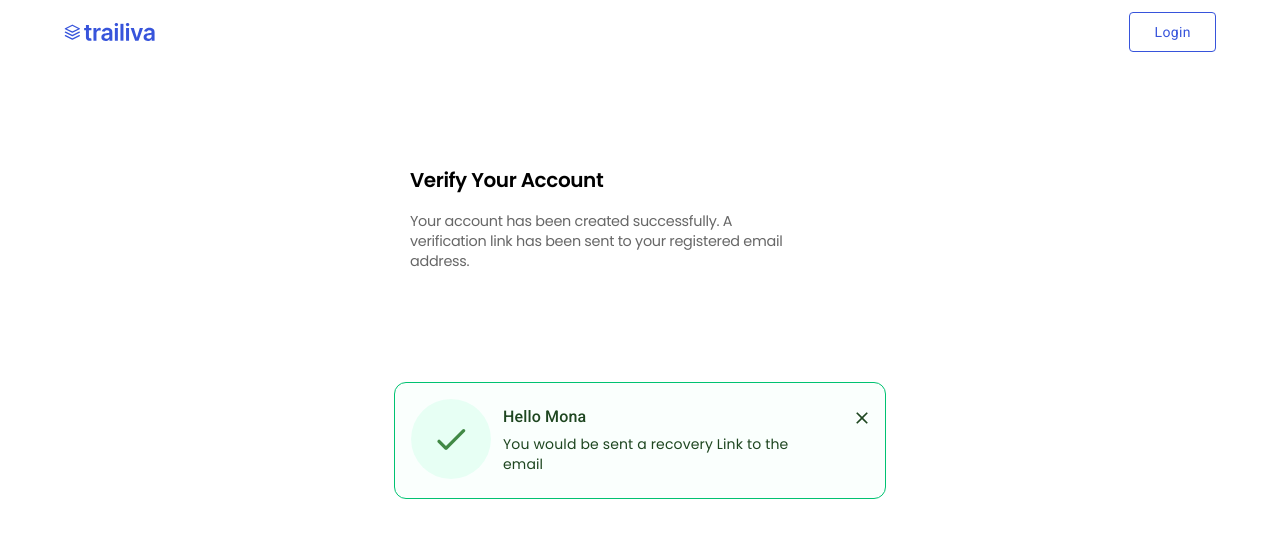
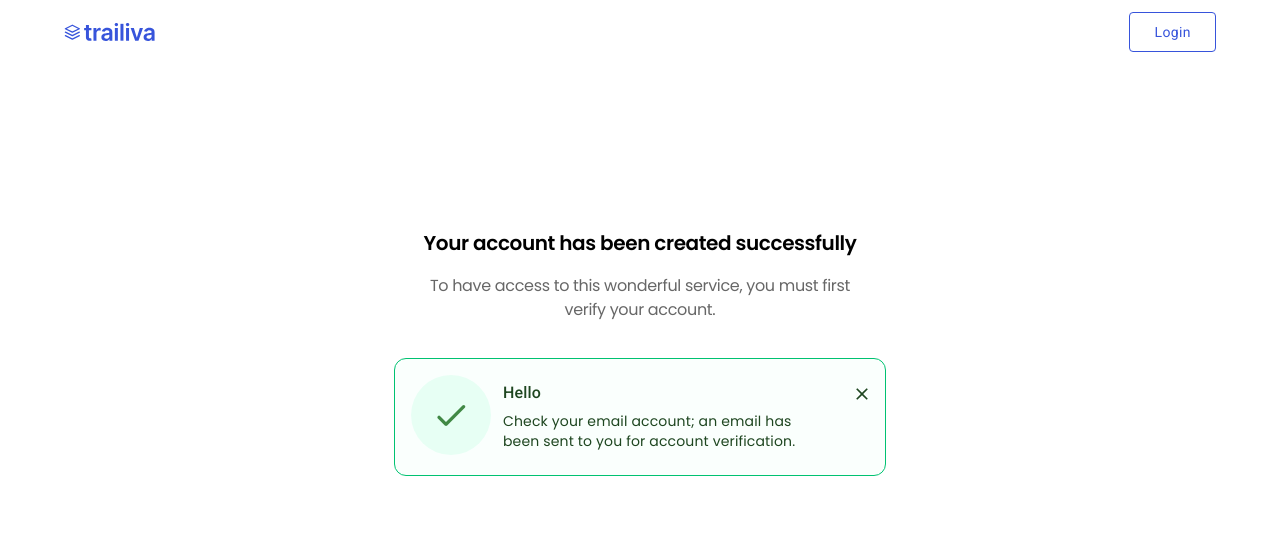
Before and after one commit to Trailiva/trailiva-web, a React (Create React App) app: page /to-verify in a window 1280 px wide. Shown: the top 538 px of the page. Built offline with nearby package versions, Linux system fonts and the light colour scheme.

Commit message:
project updated

```diff
--- a/src/pages/auth/register/Register.js
+++ b/src/pages/auth/register/Register.js
@@ -17,20 +17,22 @@ const Register = () => {
     const dispatchFn = useDispatch();
     const loading = useSelector((state) => state.auth.isLoading);
     const errorMessage = useSelector((state) => state.auth.errorMsg);
+    const data = useSelector((state) => state.auth.data);
     const navigate = useNavigate();
 
     useEffect(() => {
         if (errorMessage) {
             toast.error(errorMessage);
-            console.log("showing");
         }
-
+        if (data){
+            localStorage.setItem("firstName", data.firstName);
+        }
         return () => {
             setTimeout(() => {
                 dispatchFn(authAction.setErrorMsg(""));
             }, 5000);
         };
-    }, [errorMessage, dispatchFn]);
+    }, [errorMessage, dispatchFn, data]);
 
     const {handleSubmit, reset, control} = useForm({
         defaultValues: {
--- a/src/pages/auth/verificationPage/ToVerify.js
+++ b/src/pages/auth/verificationPage/ToVerify.js
@@ -48,29 +48,26 @@ const ToVerify = () => {
 
 	const classes = useStyles()
 	const snackClasses = snackbar()
-	localStorage.setItem('username','Mona')
-	const [username, setUsername] = useState(localStorage.getItem('username'))
+	const [username, setUsername] = useState(localStorage.getItem('firstName'))
 
 	return (
 		<>
 			<Navbar path="/login" text="Login"/>
 			<header className="verification_header">
 				<div>
-					<h3>Verify Your Account</h3>
-					<p>Your account has been created successfully.  A <br/> verification link has been sent to your registered email <br/> address.</p>
+					<h3>Your account has been created successfully</h3>
+					<p>To have access to this wonderful service, you must first verify your account.</p>
 				</div>
 
 				<Snackbar
 					className={snackClasses.snackbar}
 					open={open}
-					// autoHideDuration={6000}
 					anchorOrigin={{horizontal: "center", vertical: "bottom"}}
 					onClose={handleClose}
 				>
 					<Alert severity="success" onClose={handleClose} icon={<CheckRounded fontSize={"inherit"} />}  className={classes.cookieAlert}>
 						<AlertTitle>Hello {username}</AlertTitle>
-						You would be sent a recovery Link to the email
-					</Alert>
+						Check your email account; an email has been sent to you for account verification.					</Alert>
 				</Snackbar>
 			</header>
 		</>
--- a/src/pages/auth/verificationPage/Verification.js
+++ b/src/pages/auth/verificationPage/Verification.js
@@ -1,7 +1,6 @@
 import React, {useEffect, useState} from 'react';
 import Navbar from "../../../components/Navbar";
 import "./verification.css";
-import VerificationIcon from "../../../images/verify.svg";
 import {Link, useNavigate, useParams} from "react-router-dom";
 import ErrorIcon from "../../../images/error.svg"
 import {handleTokenVerification} from "../../../services/authService";
@@ -9,18 +8,16 @@ import {handleTokenVerification} from "../../../services/authService";
 const Verification = () => {
     const {token} = useParams();
     const [successful, setSuccessful] = useState(false);
-    const [message, setMessage] = useState("");
     const navigate = useNavigate();
 
     const verifyUser = async () => {
+        localStorage.removeItem("firstName")
         try {
-            const res = await handleTokenVerification(token);
+            await handleTokenVerification(token);
             setSuccessful(true);
-            setMessage(res.data.message)
             navigate("/login")
         } catch (err) {
-            setSuccessful(false);
-            navigate("/")
+            setSuccessful(false)
         }
     }
 
@@ -30,20 +27,14 @@ const Verification = () => {
 
 
     return (
-        <>
+        !successful && <>
             <Navbar path="/login" text="Login"/>
             <header className="verification_header">
-                <img src={successful ? VerificationIcon : ErrorIcon} alt="verification-icon"/>
-                <h3>{message}</h3>
-                {
-                    successful ? <p>Your account is activated click
-                            <Link to="/login" style={{color: "#3754DB", fontWeight: 600}}>here</Link>
-                        </p>
-                        :
-                        <p>Error occurred while trying to verify account click
-                            <Link to="/" style={{color: "#3754DB", fontWeight: 600}}>here</Link>
-                        </p>
-                }
+                <img src={ErrorIcon} alt="verification-icon"/>
+                <p>Error occurred while trying to verify account click
+                    <Link to="/" style={{color: "#3754DB", fontWeight: 600}}> here</Link> to resend verification token.
+                </p>
+
             </header>
         </>
     );
--- a/src/pages/auth/verificationPage/verification.css
+++ b/src/pages/auth/verificationPage/verification.css
@@ -1,9 +1,8 @@
 .verification_header{
     display: flex;
-    position: relative;
-    justify-content: space-evenly;
+    justify-content: center;
     align-items: center;
-    min-height: 65vh;
+    min-height: 70vh;
     flex-direction: column;
     text-align: left;
 }
@@ -15,6 +14,7 @@
     letter-spacing: -0.02em;
     margin: 1rem;
     color: #000000;
+    text-align: center;
 }
 
 .verification_header > div{
@@ -38,16 +38,19 @@
     font-family: 'Poppins', sans-serif;
     font-style: normal;
     font-weight: 400;
-    font-size: 0.9rem;
+    font-size: 1rem;
     margin: 1rem;
     height: fit-content;
-    line-height: 20px;
+    line-height: 1.5rem;
     letter-spacing: -0.02em;
     color: #676767;
+    text-align: center;
 }
 
 .verification_header img{
     width: 200px;
+    height: 150px;
+    margin-bottom: 1rem;
 }
 
 .token-btn{
--- a/src/services/authService.js
+++ b/src/services/authService.js
@@ -40,7 +40,7 @@ export const handleResetPassword = (data) => {
     return api.post(`auth/password/reset`, userData);
 }
 
-export const handleUserRegistration = (data) => {
+export const  handleUserRegistration = (data) => {
     const userData = {
         firstName: data.fullName.split(" ")[0],
         lastName: data.fullName.split(" ")[1],
--- a/src/store/auth-actions.js
+++ b/src/store/auth-actions.js
@@ -50,6 +50,7 @@ export const userRegistration = (data, navigateToVerify) => {
       const res = await handleUserRegistration(data);
       localStorage.setItem("email", res.data.email);
       dispatch(authAction.setIsLoading(false));
+      dispatch(authAction.setData(res.data));
       navigateToVerify();
     } catch (err) {
       dispatch(authAction.setIsLoading(false));
--- a/src/store/auth-slice.js
+++ b/src/store/auth-slice.js
@@ -6,6 +6,7 @@ const authSlice = createSlice({
     isLoading: false,
     errorMsg: "",
     isSuccessful: "",
+    data: "",
   },
   reducers: {
     setIsLoading(state, action) {
@@ -17,6 +18,9 @@ const authSlice = createSlice({
     setSuccessMsg(state, action) {
       state.isSuccessful = action.payload;
     },
+    setData(state, action){
+      state.data = action.payload
+    }
   },
 });
 
```
